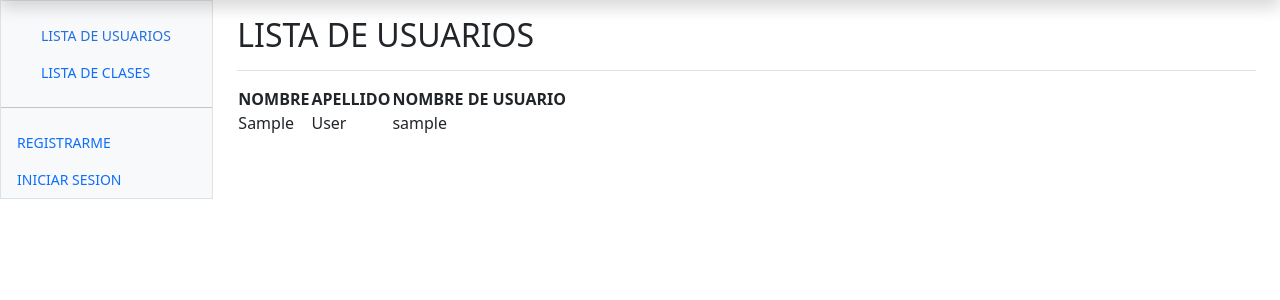
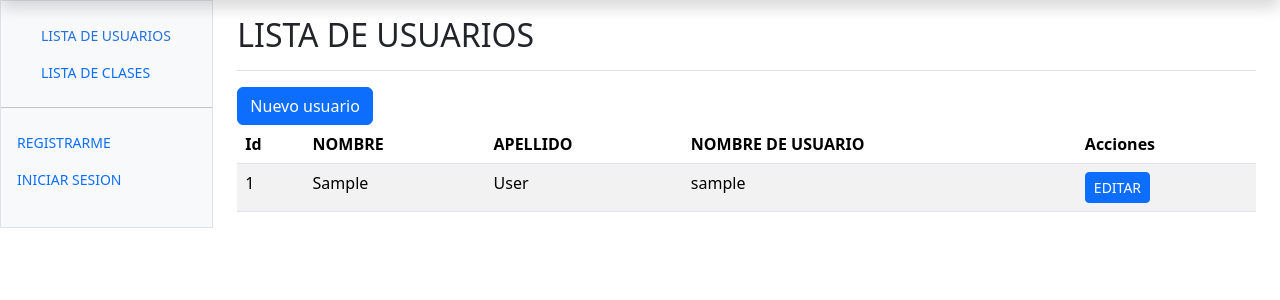
Before and after one commit to lucasibaniez/asistencia-alumnos, a Django app: page /usuarios/listar-todos/ in a window 1280 px wide. Shown: the part 48-348 px from the top of the page. Run offline with Django 4.2, Linux system fonts and the light colour scheme; tables that the repository leaves empty hold one stand-in row (values such as "Sample post").

Commit message:
listado de usuarios usando list view

```diff
--- a/asistencia_alumnos/apps/usuarios/urls.py
+++ b/asistencia_alumnos/apps/usuarios/urls.py
@@ -5,5 +5,6 @@ from . import views
 app_name= "usuarios"
 
 urlpatterns = [
-    path('listar-todos/', views.listar_usuarios, name='listar_todos'),
+    # path('listar-todos/', views.listar_usuarios, name='listar_todos'),
+    path('listar-todos/', views.ListarUsuarios.as_view(), name='listar_todos'),
 ]
--- a/asistencia_alumnos/apps/usuarios/views.py
+++ b/asistencia_alumnos/apps/usuarios/views.py
@@ -1,5 +1,5 @@
 from django.shortcuts import render
-
+from django.views.generic.list import ListView
 from apps.usuarios.models import Usuario
 
 def listar_usuarios(request):
@@ -16,3 +16,8 @@ def listar_usuarios(request):
         # 'fecha_hora': '29/04/2024 15:28 hs'
     }
     return render(request, template_name, ctx)
+
+class ListarUsuarios(ListView):
+    template_name='usuarios/listar_todos.html'
+    model = Usuario
+    context_object_name = 'usuarios'
--- a/asistencia_alumnos/templates/clases/lista.html
+++ b/asistencia_alumnos/templates/clases/lista.html
@@ -11,7 +11,7 @@
 	<div class="row">
 
 		<div class="col">
-			<a href="{% url 'clases:crear' %}" class="btn btn-primary">Nueva clase</a>
+			<a href="{% url 'clases:crear' %}" class="btn btn-primary">Nuevo usuario</a>
 			<table class="table table-striped">
 				<thead>
 					<tr>
--- a/asistencia_alumnos/templates/usuarios/listar_todos.html
+++ b/asistencia_alumnos/templates/usuarios/listar_todos.html
@@ -8,24 +8,44 @@
 
 	</div>
 
-  <table>
+	<div class="row">
+
+		<div class="col">
+			<a href="{% url 'clases:crear' %}" class="btn btn-primary">Nuevo usuario</a>
+			<table class="table table-striped">
 				<thead>
 					<tr>
-          <th>NOMBRE</th>
-          <th>APELLIDO</th>
+						<th>Id</th>
+						<th scope="col">NOMBRE</th>
+						<th scope="col">APELLIDO</th>
 						<th>NOMBRE DE USUARIO</th>
+						<th>Acciones</th>
 					</tr>
 				</thead>
 				<tbody>
+
 					{% for usuario in usuarios %}
+
+
+
 						<tr>
+							<td>{{usuario.id}}</td>
 							<td>{{usuario.first_name}}</td>
 							<td>{{usuario.last_name}}</td>
 							<td>{{usuario.username}}</td>
+							<td>
+								<a href="" class="btn btn-primary btn-sm">EDITAR</a>
+							</td>
 						</tr>
+					{% empty %}
+					<tr>
+						<td colspan="5"><h5>No existen registros...</h5></td>
+					</tr>
+					{% endfor %}
 
+				</tbody>
 
-          {% endfor %}
-      </tbody>
 			</table>
+		</div>
+	</div>
 {% endblock contenido %}
```
Lines whose indentation alone changed are shown as unchanged.
